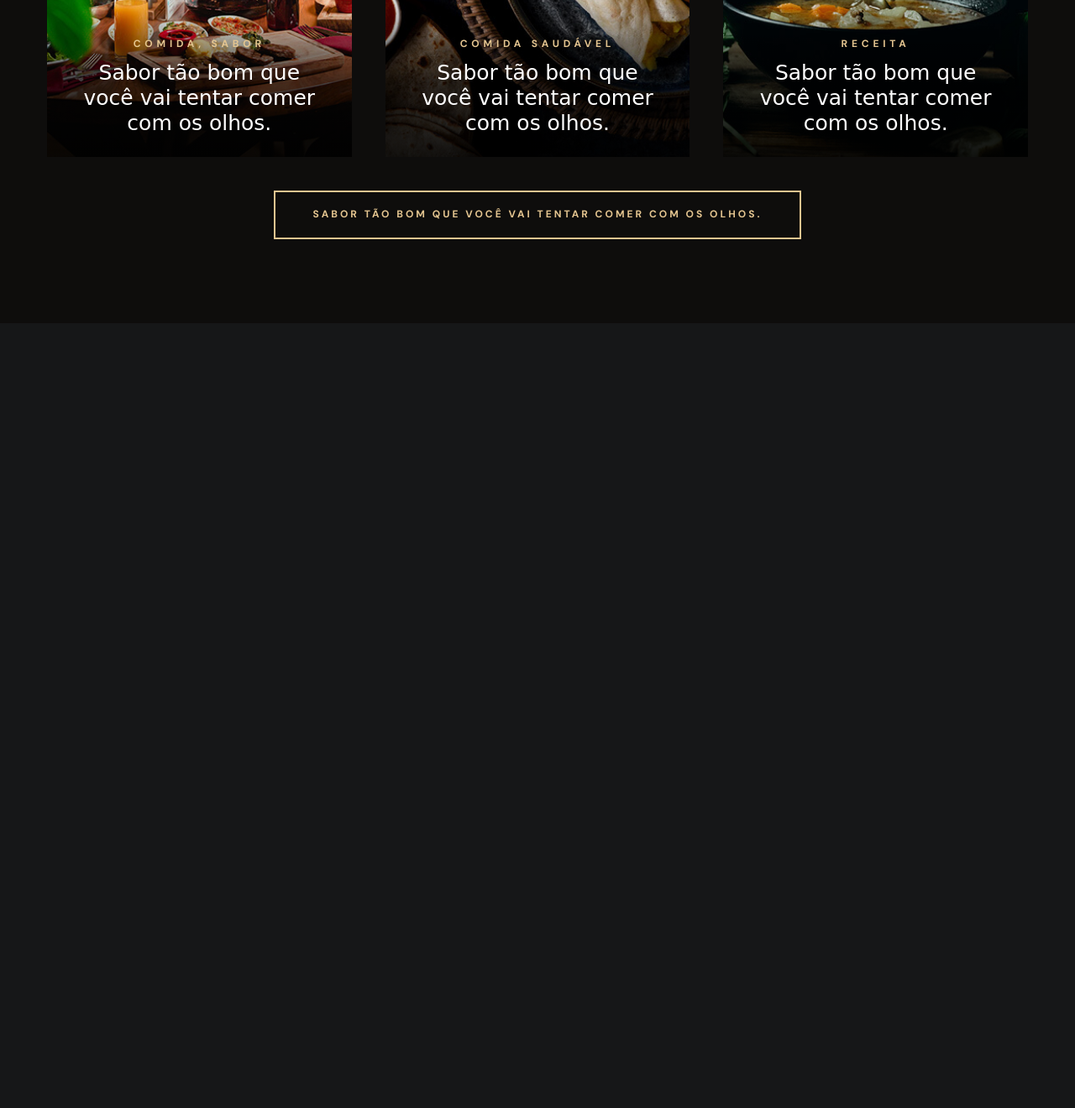
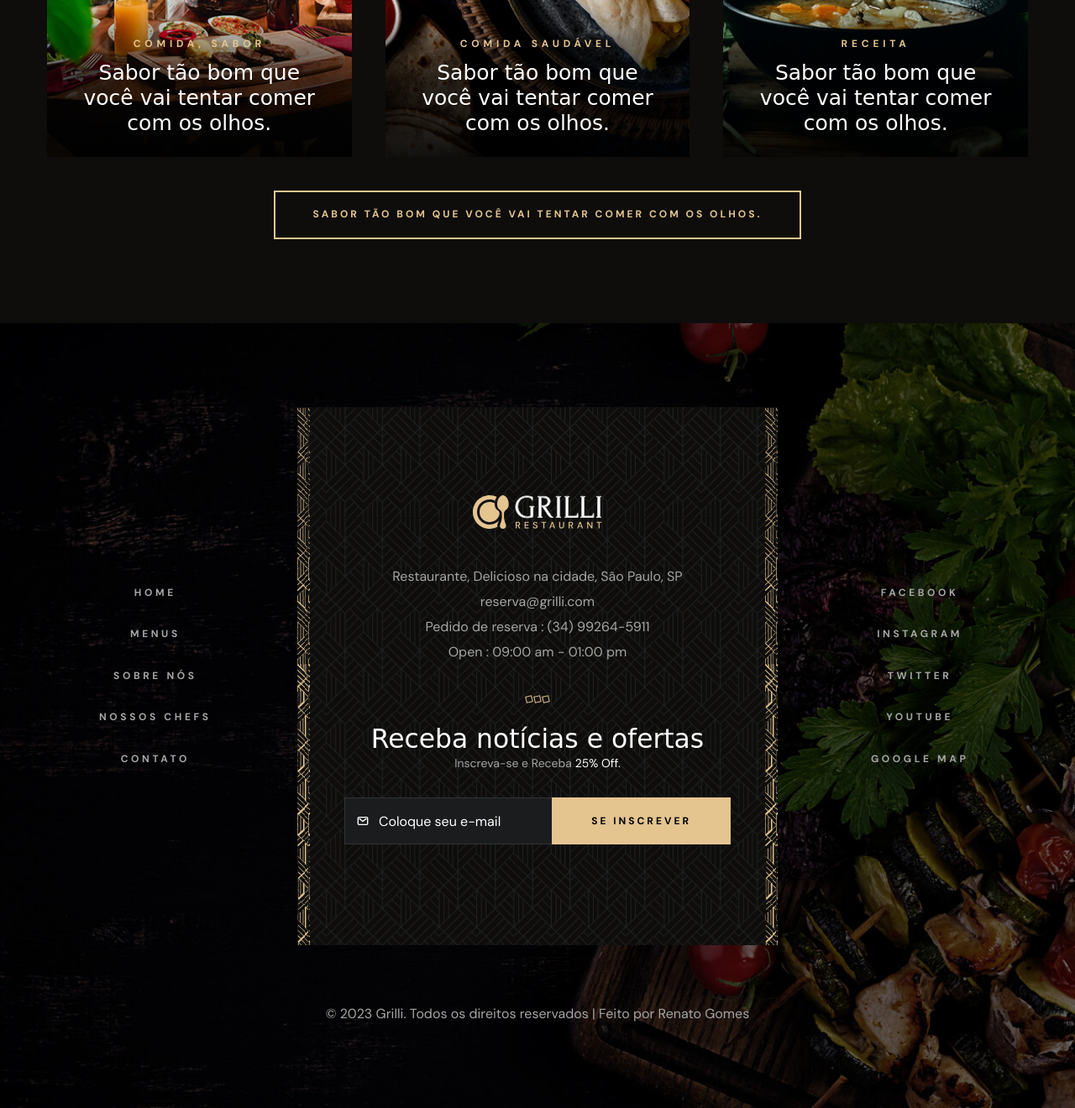
Before and after one commit to renatogomesedeus/Site-para-restaurantes-em-html-css-e-javascript, a plain HTML site: page index.html in a window 1280 px wide. Shown: the part 7337-8657 px from the top of the page at 84% size. Before the commit the page ends 7722 px from the top, so only its background shows below. Drawn offline with nearby package versions, Linux system fonts and the light colour scheme; a web font is replaced by a local one.

Commit message:
Atualizando site restaurante footer

```diff
--- a/index.html
+++ b/index.html
@@ -1069,6 +1069,133 @@
     </article>
   </main>
 
+    <!--
+    - #FOOTER
+  -->
+
+  <footer class="footer section has-bg-image text-center"
+    style="background-image: url('./assets/images/footer-bg.jpg')">
+    <div class="container">
+
+      <div class="footer-top grid-list">
+
+        <div class="footer-brand has-before has-after">
+
+          <a href="#" class="logo">
+            <img src="./assets/images/logo.svg" width="160" height="50" loading="lazy" alt="grilli home">
+          </a>
+
+          <address class="body-4">
+            Restaurante, Delicioso na cidade, São Paulo, SP
+          </address>
+
+          <a href="mailto:renatogomesedeus@hotmail.com" class="body-4 contact-link">reserva@grilli.com</a>
+
+          <a href="tel:++5534992645911" class="body-4 contact-link">Pedido de reserva : (34) 99264-5911</a>
+
+          <p class="body-4">
+            Open : 09:00 am - 01:00 pm
+          </p>
+
+          <div class="wrapper">
+            <div class="separator"></div>
+            <div class="separator"></div>
+            <div class="separator"></div>
+          </div>
+
+          <p class="title-1">Receba notícias e ofertas</p>
+
+          <p class="label-1">
+            Inscreva-se e Receba <span class="span">25% Off.</span>
+          </p>
+
+          <form action="" class="input-wrapper">
+            <div class="icon-wrapper">
+              <ion-icon name="mail-outline" aria-hidden="true"></ion-icon>
+
+              <input type="email" name="email_address" placeholder="Coloque seu e-mail" autocomplete="off" class="input-field">
+            </div>
+
+            <button type="submit" class="btn btn-secondary">
+              <span class="text text-1">Se inscrever</span>
+
+              <span class="text text-2" aria-hidden="true">Se inscrever</span>
+            </button>
+          </form>
+
+        </div>
+
+        <ul class="footer-list">
+
+          <li>
+            <a href="#" class="label-2 footer-link hover-underline">Home</a>
+          </li>
+
+          <li>
+            <a href="#" class="label-2 footer-link hover-underline">Menus</a>
+          </li>
+
+          <li>
+            <a href="#" class="label-2 footer-link hover-underline">Sobre nós</a>
+          </li>
+
+          <li>
+            <a href="#" class="label-2 footer-link hover-underline">Nossos Chefs</a>
+          </li>
+
+          <li>
+            <a href="#" class="label-2 footer-link hover-underline">Contato</a>
+          </li>
+
+        </ul>
+
+        <ul class="footer-list">
+
+          <li>
+            <a href="#" class="label-2 footer-link hover-underline">Facebook</a>
+          </li>
+
+          <li>
+            <a href="#" class="label-2 footer-link hover-underline">Instagram</a>
+          </li>
+
+          <li>
+            <a href="#" class="label-2 footer-link hover-underline">Twitter</a>
+          </li>
+
+          <li>
+            <a href="#" class="label-2 footer-link hover-underline">Youtube</a>
+          </li>
+
+          <li>
+            <a href="#" class="label-2 footer-link hover-underline">Google Map</a>
+          </li>
+
+        </ul>
+
+      </div>
+
+      <div class="footer-bottom">
+
+        <p class="copyright">
+          &copy; 2023 Grilli. Todos os direitos reservados | Feito por Renato Gomes
+
+        </p>
+
+      </div>
+
+    </div>
+  </footer>
+
+  <!--
+    - #BACK TO TOP
+  -->
+
+  <a href="#top" class="back-top-btn active" aria-label="back to top" data-back-top-btn>
+    <ion-icon name="chevron-up" aria-hidden="true"></ion-icon>
+  </a>
+
+
 
   <!--
     - custom js link
```
